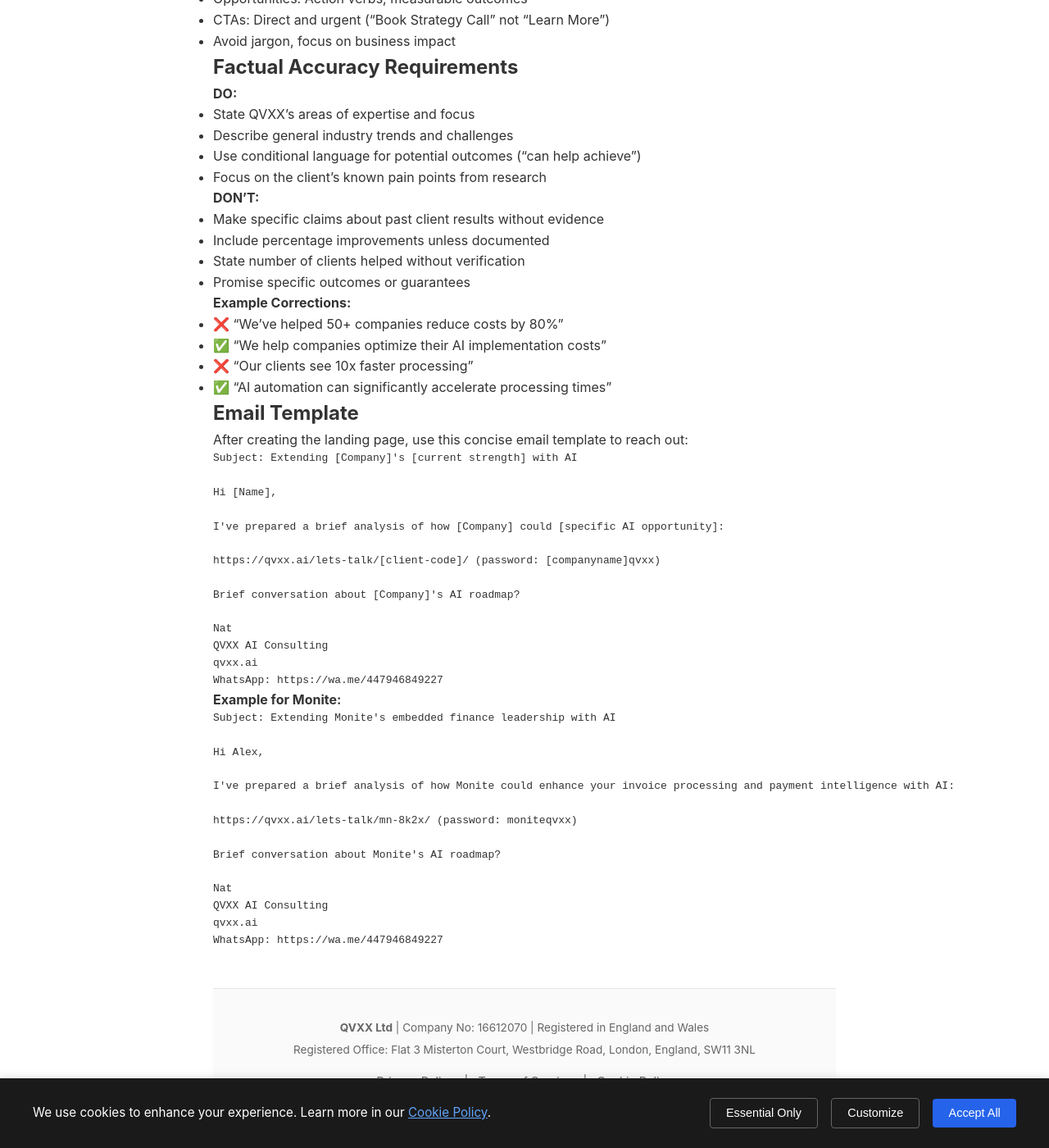
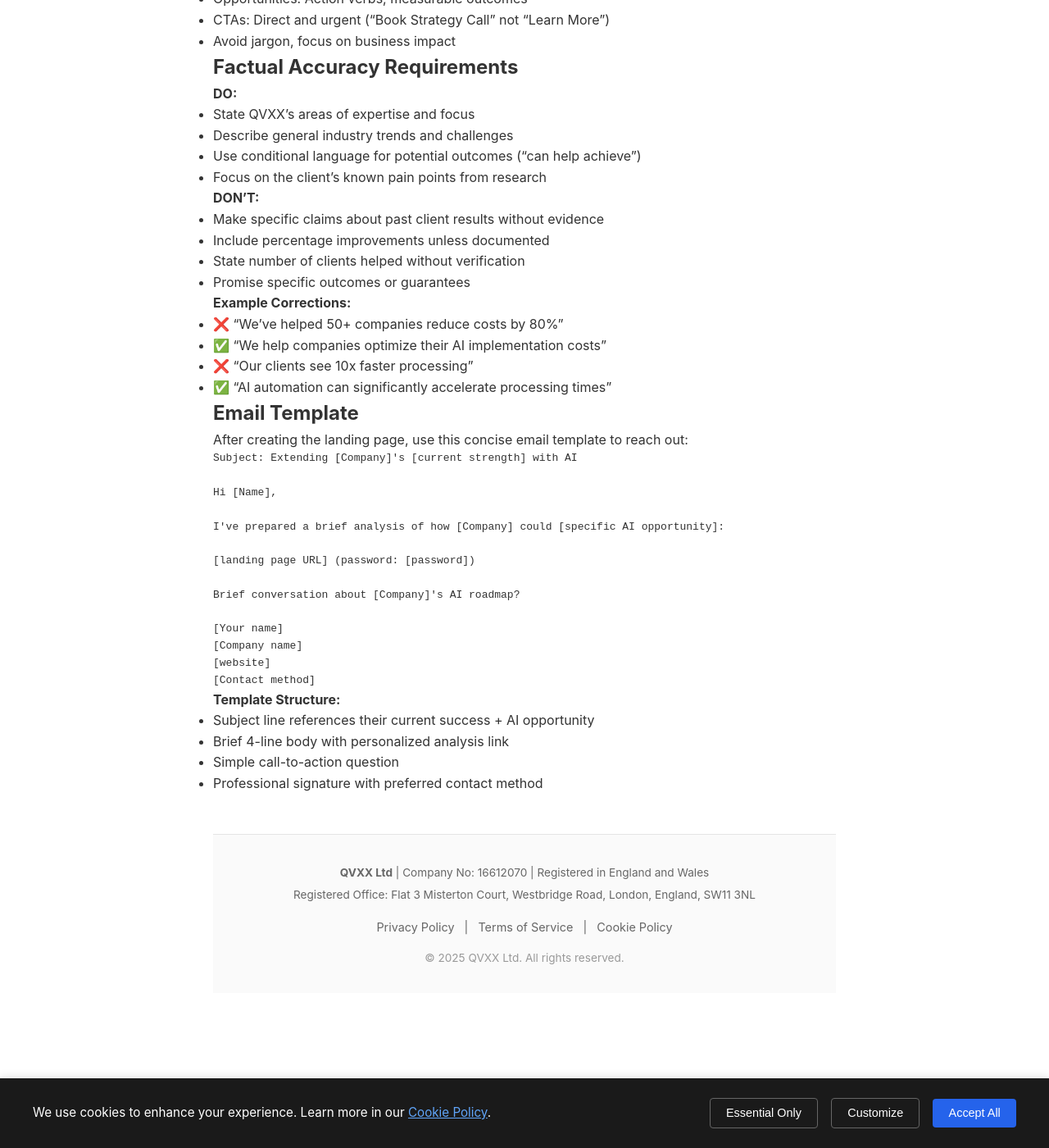
Before and after one commit to QVXXLabs/qvxx-website, a Jekyll site: the page built from LANDING-PAGE-PROMPT.md, in a window 1280 px wide and 1400 px high, scrolled down 3299 px. Shown: the whole window at 82% size. Built offline with Jekyll 4.4.1, drawn with Linux system fonts in a browser that asks for light colours; some web fonts are replaced; our own code applies the rules of GitHub Pages for plain Markdown files; comment, search, counter and statistics services are not loaded.

Commit message:
Make email template generic and remove personal details
- Removed specific password and WhatsApp number
- Made template fully generic with placeholders
- Added template structure explanation
- Removed Monite-specific example
- Kept professional format guidance

````diff
--- a/LANDING-PAGE-PROMPT.md
+++ b/LANDING-PAGE-PROMPT.md
@@ -186,30 +186,18 @@ Hi [Name],
 
 I've prepared a brief analysis of how [Company] could [specific AI opportunity]:
 
-https://qvxx.ai/lets-talk/[client-code]/ (password: [companyname]qvxx)
+[landing page URL] (password: [password])
 
 Brief conversation about [Company]'s AI roadmap?
 
-Nat
-QVXX AI Consulting
-qvxx.ai
-WhatsApp: https://wa.me/447946849227
+[Your name]
+[Company name]
+[website]
+[Contact method]
 ```
 
-**Example for Monite:**
-```
-Subject: Extending Monite's embedded finance leadership with AI
-
-Hi Alex,
-
-I've prepared a brief analysis of how Monite could enhance your invoice processing and payment intelligence with AI:
-
-https://qvxx.ai/lets-talk/mn-8k2x/ (password: moniteqvxx)
-
-Brief conversation about Monite's AI roadmap?
-
-Nat
-QVXX AI Consulting
-qvxx.ai
-WhatsApp: https://wa.me/447946849227
-```
+**Template Structure:**
+- Subject line references their current success + AI opportunity
+- Brief 4-line body with personalized analysis link
+- Simple call-to-action question
+- Professional signature with preferred contact method
````
